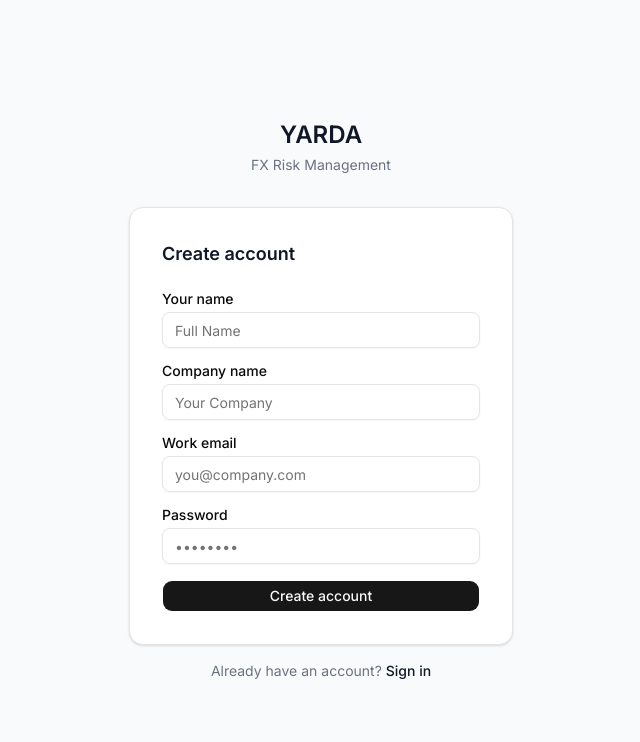
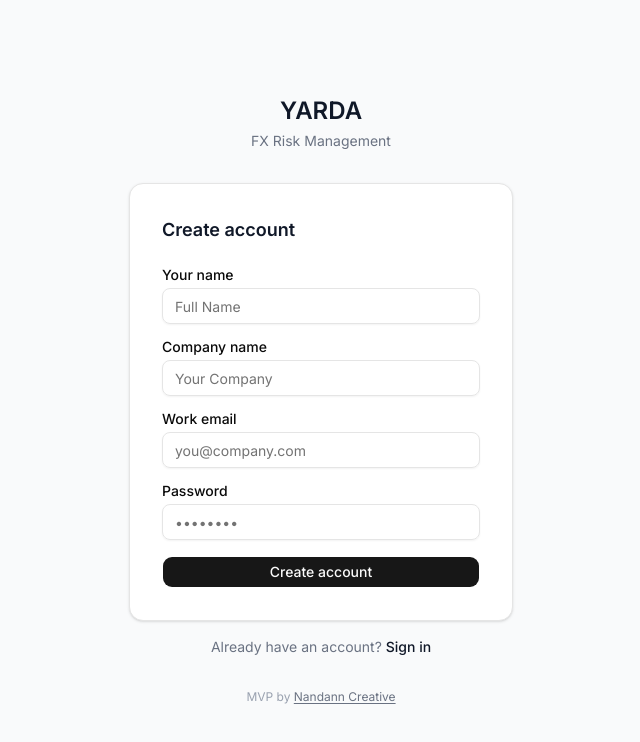
Before and after one commit to prakharbha/yarda, a Next.js app: page /signup in a window 1280 px wide. Shown: the top 742 px of the page, without its empty margins (319-959 px from the left). Built offline with nearby package versions, Linux system fonts and the light colour scheme; no server answers.

Commit message:
Add MVP by Nandann Creative footer to login, signup, and dashboard pages

```diff
--- a/src/app/(dashboard)/layout.tsx
+++ b/src/app/(dashboard)/layout.tsx
@@ -19,6 +19,17 @@ export default async function DashboardLayout({
         <main className="flex-1 overflow-y-auto bg-gray-50 p-6">
           {children}
         </main>
+        <footer className="shrink-0 border-t bg-white px-6 py-2.5 text-center text-xs text-gray-400">
+          MVP by{" "}
+          <a
+            href="https://nandann.com"
+            target="_blank"
+            rel="noopener noreferrer"
+            className="text-gray-500 hover:text-gray-700 underline underline-offset-2 transition-colors"
+          >
+            Nandann Creative
+          </a>
+        </footer>
       </div>
     </div>
   )
--- a/src/app/login/page.tsx
+++ b/src/app/login/page.tsx
@@ -2,7 +2,7 @@ import { LoginForm } from "@/components/layout/login-form"
 
 export default function LoginPage() {
   return (
-    <div className="min-h-full flex items-center justify-center bg-gray-50">
+    <div className="min-h-full flex flex-col items-center justify-center bg-gray-50">
       <div className="w-full max-w-sm">
         <div className="text-center mb-8">
           <h1 className="text-2xl font-semibold text-gray-900">YARDA</h1>
@@ -19,6 +19,17 @@ export default function LoginPage() {
           </a>
         </p>
       </div>
+      <p className="mt-8 text-xs text-gray-400">
+        MVP by{" "}
+        <a
+          href="https://nandann.com"
+          target="_blank"
+          rel="noopener noreferrer"
+          className="text-gray-500 hover:text-gray-700 underline underline-offset-2 transition-colors"
+        >
+          Nandann Creative
+        </a>
+      </p>
     </div>
   )
 }
--- a/src/app/signup/page.tsx
+++ b/src/app/signup/page.tsx
@@ -2,7 +2,7 @@ import { SignupForm } from "@/components/layout/signup-form"
 
 export default function SignupPage() {
   return (
-    <div className="min-h-full flex items-center justify-center bg-gray-50">
+    <div className="min-h-full flex flex-col items-center justify-center bg-gray-50">
       <div className="w-full max-w-sm">
         <div className="text-center mb-8">
           <h1 className="text-2xl font-semibold text-gray-900">YARDA</h1>
@@ -19,6 +19,17 @@ export default function SignupPage() {
           </a>
         </p>
       </div>
+      <p className="mt-8 text-xs text-gray-400">
+        MVP by{" "}
+        <a
+          href="https://nandann.com"
+          target="_blank"
+          rel="noopener noreferrer"
+          className="text-gray-500 hover:text-gray-700 underline underline-offset-2 transition-colors"
+        >
+          Nandann Creative
+        </a>
+      </p>
     </div>
   )
 }
```
